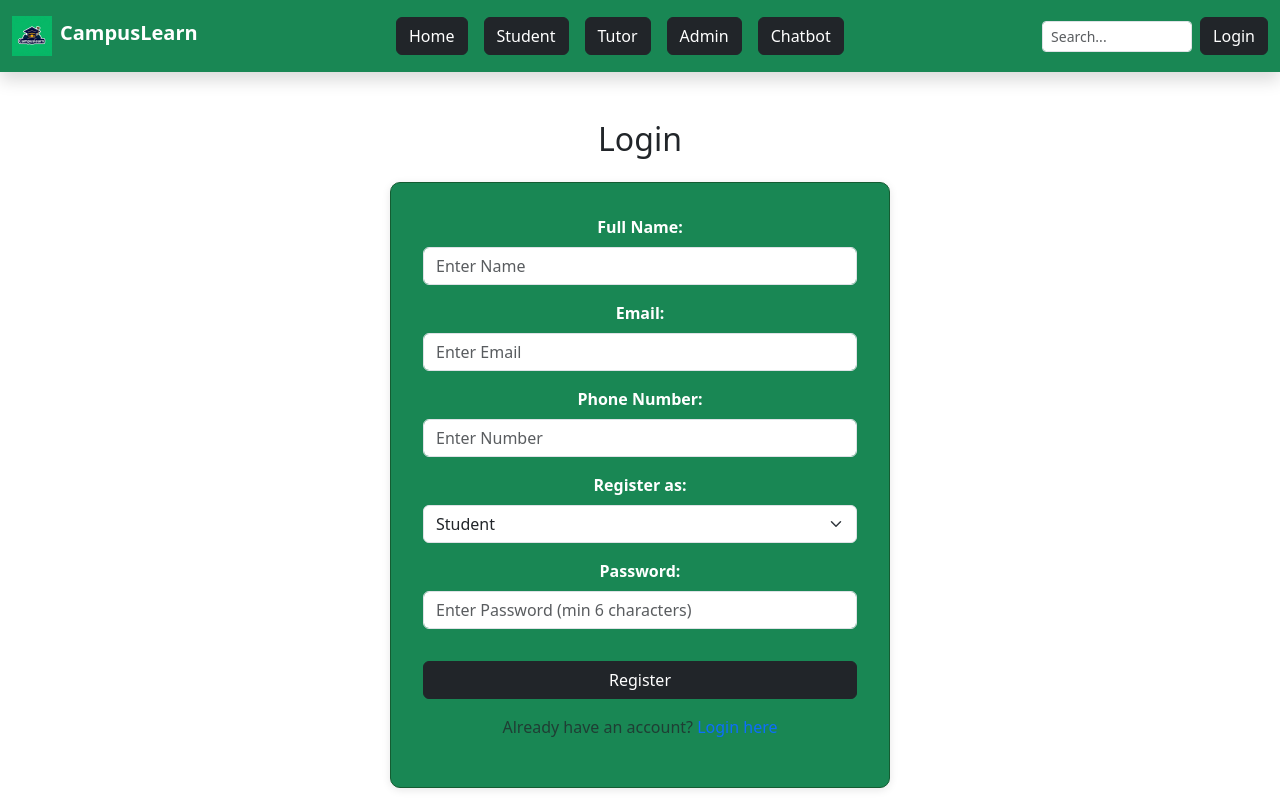
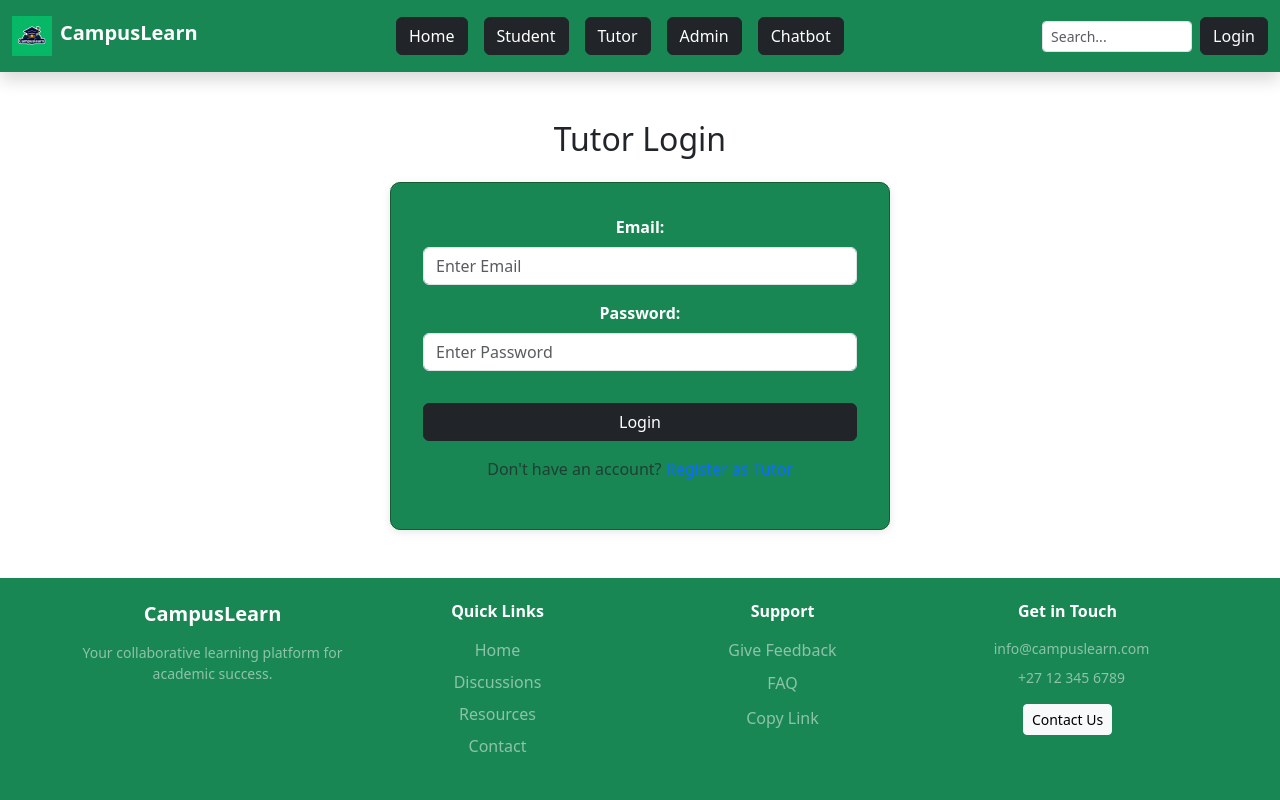
Before and after one commit to 0101Keke/super-duper-robot, a React (Vite) app in the folder client/: page /TutLogin in a window 1280 px wide. Shown: the top 800 px of the page. Built offline with nearby package versions, Linux system fonts and the light colour scheme.

Commit message:
fixed the register

```diff
--- a/client/src/api.js
+++ b/client/src/api.js
@@ -24,7 +24,7 @@ export const authAPI = {
     register: (userData) => API.post('/auth/register', userData),
     login: (credentials) => API.post('/auth/login', credentials),
     getMe: () => API.get('/auth/me'),
-    getCurrentUser: () => API.get('/auth/me') // Add this alias for AuthContext
+    getCurrentUser: () => API.get('/auth/me')
 };
 
 // Users endpoints (for profile management)
--- a/client/src/pages/TutorLogin.jsx
+++ b/client/src/pages/TutorLogin.jsx
@@ -3,48 +3,20 @@ import { useNavigate } from 'react-router-dom';
 import Header from '../components/Header';
 import Footer from '../components/Footer';
 
-function Register() {
+function TutorLogin() {
     const [formData, setFormData] = useState({
-        fullName: '',
         email: '',
-        phone: '',
-        password: '',
-        role: 'student',
-        cv: null
+        password: ''
     });
     const [error, setError] = useState('');
     const [loading, setLoading] = useState(false);
     const navigate = useNavigate();
 
     const handleChange = (e) => {
-        if (e.target.type === 'file') {
-            const file = e.target.files[0];
-
-            // Validate file
-            if (file) {
-                const allowedTypes = ['application/pdf', 'application/msword', 'application/vnd.openxmlformats-officedocument.wordprocessingml.document'];
-                if (!allowedTypes.includes(file.type)) {
-                    setError('Only PDF, DOC, and DOCX files are allowed');
-                    e.target.value = '';
-                    return;
-                }
-                if (file.size > 10 * 1024 * 1024) {
-                    setError('File size must be less than 10MB');
-                    e.target.value = '';
-                    return;
-                }
-                setFormData({
-                    ...formData,
-                    cv: file
-                });
-                setError('');
-            }
-        } else {
-            setFormData({
-                ...formData,
-                [e.target.name]: e.target.value
-            });
-        }
+        setFormData({
+            ...formData,
+            [e.target.name]: e.target.value
+        });
     };
 
     const handleSubmit = async (e) => {
@@ -52,50 +24,45 @@ function Register() {
         setError('');
         setLoading(true);
 
-        // Validation
-        if (formData.role === 'tutor' && !formData.cv) {
-            setError('CV is required for tutor registration');
-            setLoading(false);
-            return;
-        }
-
         try {
-            // Create FormData for file upload
-            const submitData = new FormData();
-            submitData.append('fullName', formData.fullName);
-            submitData.append('email', formData.email);
-            submitData.append('phone', formData.phone);
-            submitData.append('password', formData.password);
-            submitData.append('role', formData.role);
-            if (formData.cv) {
-                submitData.append('cv', formData.cv);
-            }
-
-            const response = await fetch('http://localhost:3000/api/auth/register', {
+            const response = await fetch('http://localhost:5000/api/auth/login', {
                 method: 'POST',
-                body: submitData,
+                headers: {
+                    'Content-Type': 'application/json',
+                },
+                body: JSON.stringify({
+                    email: formData.email,
+                    password: formData.password
+                }),
             });
 
             const data = await response.json();
 
             if (!response.ok) {
-                throw new Error(data.message || 'Registration failed');
+                throw new Error(data.message || 'Login failed');
             }
 
             // Save token and user data
             localStorage.setItem('token', data.token);
             localStorage.setItem('user', JSON.stringify(data.user));
 
-            // Redirect based on role
+            // Check if user is a tutor
             if (data.user.role === 'tutor') {
-                alert('Registration successful! Your account is pending approval.');
-                navigate('/login');
+                if (data.user.isApproved) {
+                    navigate('/tutor');
+                } else {
+                    setError('Your account is pending admin approval');
+                    localStorage.clear();
+                    setLoading(false);
+                }
             } else {
-                navigate('/dashboard');
+                setError('Invalid credentials for tutor login');
+                localStorage.clear();
+                setLoading(false);
             }
 
         } catch (err) {
-            setError(err.message || 'Registration failed');
+            setError(err.message || 'Login failed');
             setLoading(false);
         }
     };
@@ -104,26 +71,13 @@ function Register() {
         <div>
             <Header />
             <div className="container my-5">
-                <h2 className="text-center mb-4">Login</h2>
+                <h2 className="text-center mb-4">Tutor Login</h2>
                 {error && <div className="alert alert-danger">{error}</div>}
                 <form
                     className="bg-green"
                     style={{ maxWidth: "500px", margin: "0 auto" }}
                     onSubmit={handleSubmit}
                 >
-                    <label htmlFor="fullName" className="form-label fw-bold">
-                        Full Name:
-                    </label>
-                    <input
-                        type="text"
-                        name="fullName"
-                        className="form-control mb-3"
-                        placeholder="Enter Name"
-                        value={formData.fullName}
-                        onChange={handleChange}
-                        required
-                    />
-
                     <label htmlFor="email" className="form-label fw-bold">
                         Email:
                     </label>
@@ -137,60 +91,6 @@ function Register() {
                         required
                     />
 
-                    <label htmlFor="phone" className="form-label fw-bold">
-                        Phone Number:
-                    </label>
-                    <input
-                        type="text"
-                        name="phone"
-                        className="form-control mb-3"
-                        placeholder="Enter Number"
-                        value={formData.phone}
-                        onChange={handleChange}
-                        required
-                    />
-
-                    <label htmlFor="role" className="form-label fw-bold">
-                        Register as:
-                    </label>
-                    <select
-                        name="role"
-                        className="form-select mb-3"
-                        value={formData.role}
-                        onChange={handleChange}
-                        required
-                    >
-                        <option value="student">Student</option>
-                        <option value="tutor">Tutor</option>
-                    </select>
-                    {formData.role === 'tutor' && (
-                        <small className="text-muted d-block mb-3">
-                            * Tutor accounts require admin approval
-                        </small>
-                    )}
-
-                    {formData.role === 'tutor' && (
-                        <div className="mb-3">
-                            <label htmlFor="cv" className="form-label fw-bold">
-                                Upload CV:
-                            </label>
-                            <input
-                                type="file"
-                                name="cv"
-                                className="form-control"
-                                accept=".pdf,.doc,.docx"
-                                onChange={handleChange}
-                                required
-                            />
-                            <small className="text-muted">PDF, DOC, DOCX up to 10MB</small>
-                            {formData.cv && (
-                                <div className="mt-2 text-success">
-                                    ✓ {formData.cv.name} selected
-                                </div>
-                            )}
-                        </div>
-                    )}
-
                     <label htmlFor="password" className="form-label fw-bold">
                         Password:
                     </label>
@@ -198,11 +98,10 @@ function Register() {
                         type="password"
                         name="password"
                         className="form-control mb-3"
-                        placeholder="Enter Password (min 6 characters)"
+                        placeholder="Enter Password"
                         value={formData.password}
                         onChange={handleChange}
                         required
-                        minLength="6"
                     />
 
                     <button
@@ -210,14 +109,14 @@ function Register() {
                         className="btn btn-dark text-white w-100 mt-3"
                         disabled={loading}
                     >
-                        {loading ? 'Registering...' : 'Register'}
+                        {loading ? 'Logging in...' : 'Login'}
                     </button>
 
                     <div className="text-center mt-3">
                         <p className="text-muted">
-                            Already have an account?{' '}
-                            <a href="/login" className="text-decoration-none">
-                                Login here
+                            Don't have an account?{' '}
+                            <a href="/tutor-register" className="text-decoration-none">
+                                Register as Tutor
                             </a>
                         </p>
                     </div>
@@ -228,4 +127,4 @@ function Register() {
     );
 }
 
-export default Register;
+export default TutorLogin;
```
Also changed, not shown: client/src/pages/TutorLoginn.jsx (added), 2 other files (tests, documents, lock files or other folders).
